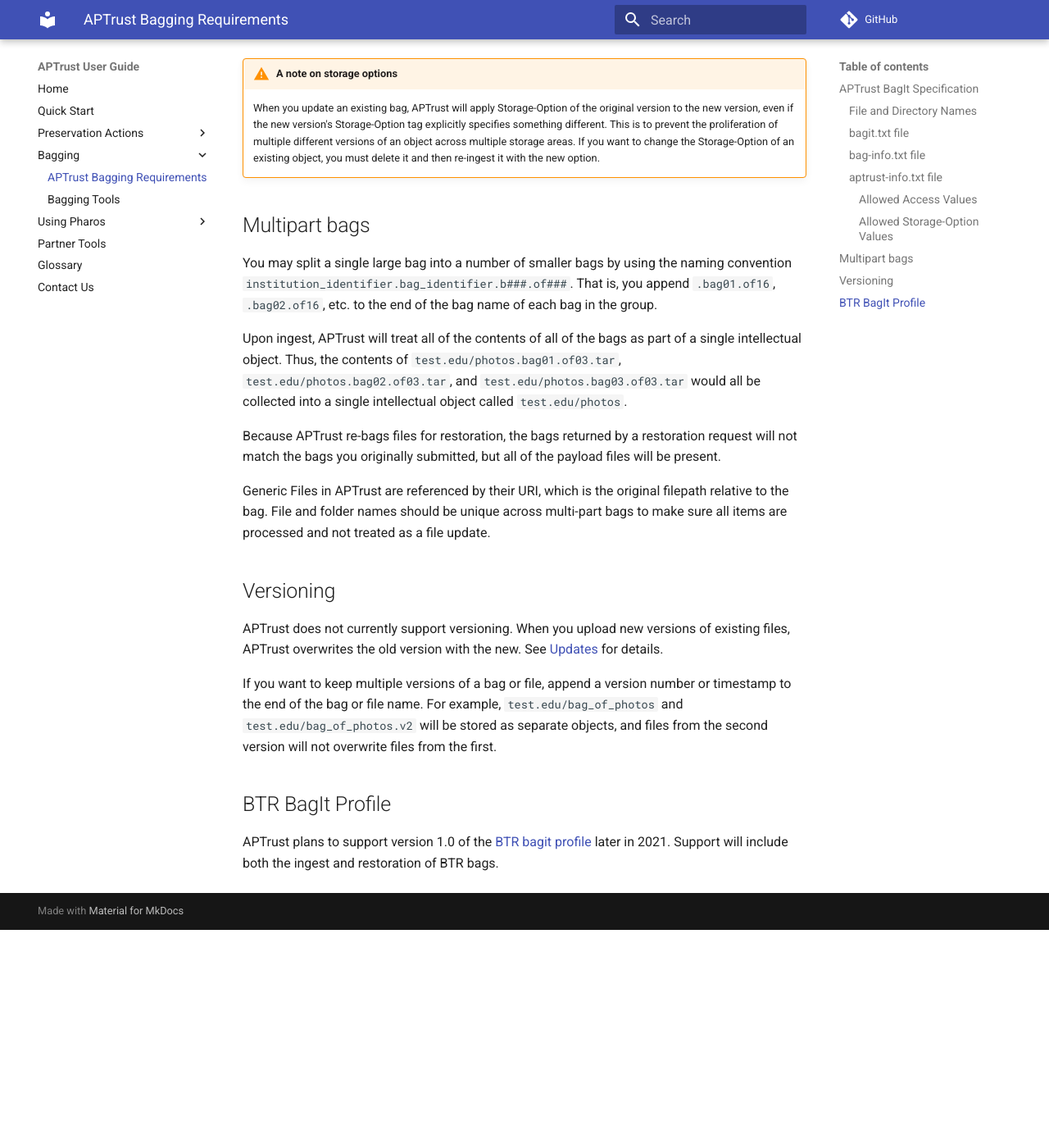
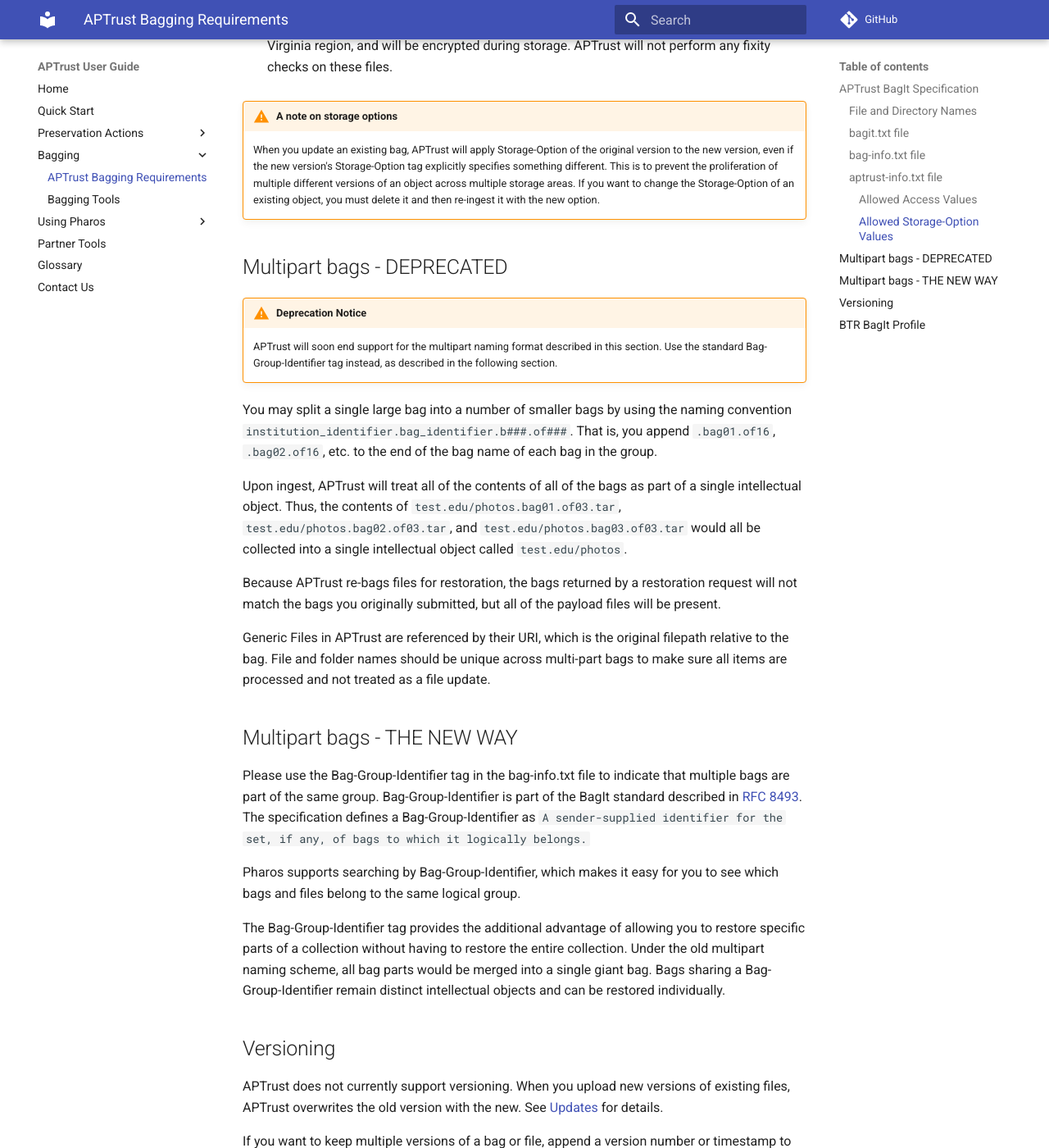
Before and after one commit to APTrust/userguide, an MkDocs documentation site: the page built from docs/bagging/index.md, in a window 1280 px wide and 1400 px high, scrolled down 3871 px. Shown: the whole window at 82% size. Built offline with MkDocs 1.6.1 and Material for MkDocs 9.7.7, drawn with Linux system fonts in a browser that asks for light colours; comment, search, counter and statistics services are not loaded; before the commit the page ends 5005 px from its top, so only the background shows below that; some of the changed text lies outside the part shown.

Commit message:
Updated multipart bag section to include Bag-Group-Identifier

```diff
--- a/docs/bagging/index.md
+++ b/docs/bagging/index.md
@@ -22,7 +22,7 @@
 
 * Bags may contain files outside of the data directory other than manifests and tag manifests. APTrust will consider these to be tag files, and will not try to parse them.
 
-* When uploading multipart bags, use the [multipart bag naming format](#multipart-bags) described below.
+* When uploading multipart bags, use Bag-Group-Identifier tag to indicate that the bags belong together, or use the [multipart bag naming format](#multipart-bags) described below. (But note that the multipart bag naming format will soon be deprecated.)
 
 A valid untarred APTrust bag has the following structure:
 
@@ -120,7 +120,10 @@
 !!! warning "A note on storage options"
     When you update an existing bag, APTrust will apply Storage-Option of the original version to the new version, even if the new version's Storage-Option tag explicitly specifies something different. This is to prevent the proliferation of multiple different versions of an object across multiple storage areas. If you want to change the Storage-Option of an existing object, you must delete it and then re-ingest it with the new option.
 
-## Multipart bags
+## Multipart bags - DEPRECATED
+
+!!! warning "Deprecation Notice"
+    APTrust will soon end support for the multipart naming format described in this section. Use the standard Bag-Group-Identifier tag instead, as described in the following section.
 
 You may split a single large bag into a number of smaller bags by using the naming convention `institution_identifier.bag_identifier.b###.of###`. That is, you append `.bag01.of16`, `.bag02.of16`, etc. to the end of the bag name of each bag in the group.
 
@@ -129,6 +132,14 @@
 Because APTrust re-bags files for restoration, the bags returned by a restoration request will not match the bags you originally submitted, but all of the payload files will be present.
 
 Generic Files in APTrust are referenced by their URI, which is the original filepath relative to the bag. File and folder names should be unique across multi-part bags to make sure all items are processed and not treated as a file update.
+
+## Multipart bags - THE NEW WAY
+
+Please use the Bag-Group-Identifier tag in the bag-info.txt file to indicate that multiple bags are part of the same group. Bag-Group-Identifier is part of the BagIt standard described in [RFC 8493](https://datatracker.ietf.org/doc/html/rfc8493){target=_blank}. The specification defines a Bag-Group-Identifier as `A sender-supplied identifier for the set, if any, of bags to which it logically belongs.`
+
+Pharos supports searching by Bag-Group-Identifier, which makes it easy for you to see which bags and files belong to the same logical group.
+
+The Bag-Group-Identifier tag provides the additional advantage of allowing you to restore specific parts of a collection without having to restore the entire collection. Under the old multipart naming scheme, all bag parts would be merged into a single giant bag. Bags sharing a Bag-Group-Identifier remain distinct intellectual objects and can be restored individually.
 
 ## Versioning
 
```
